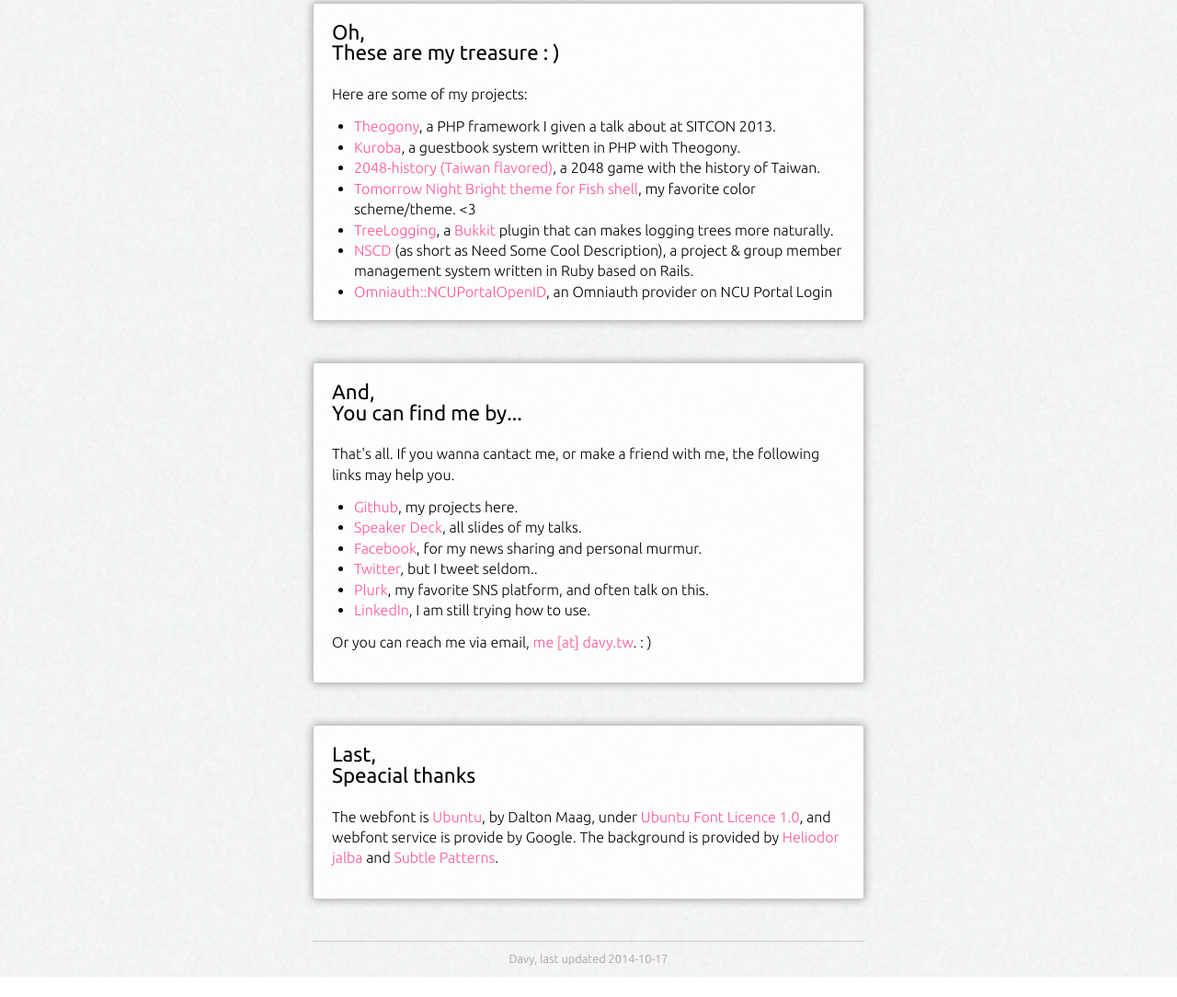
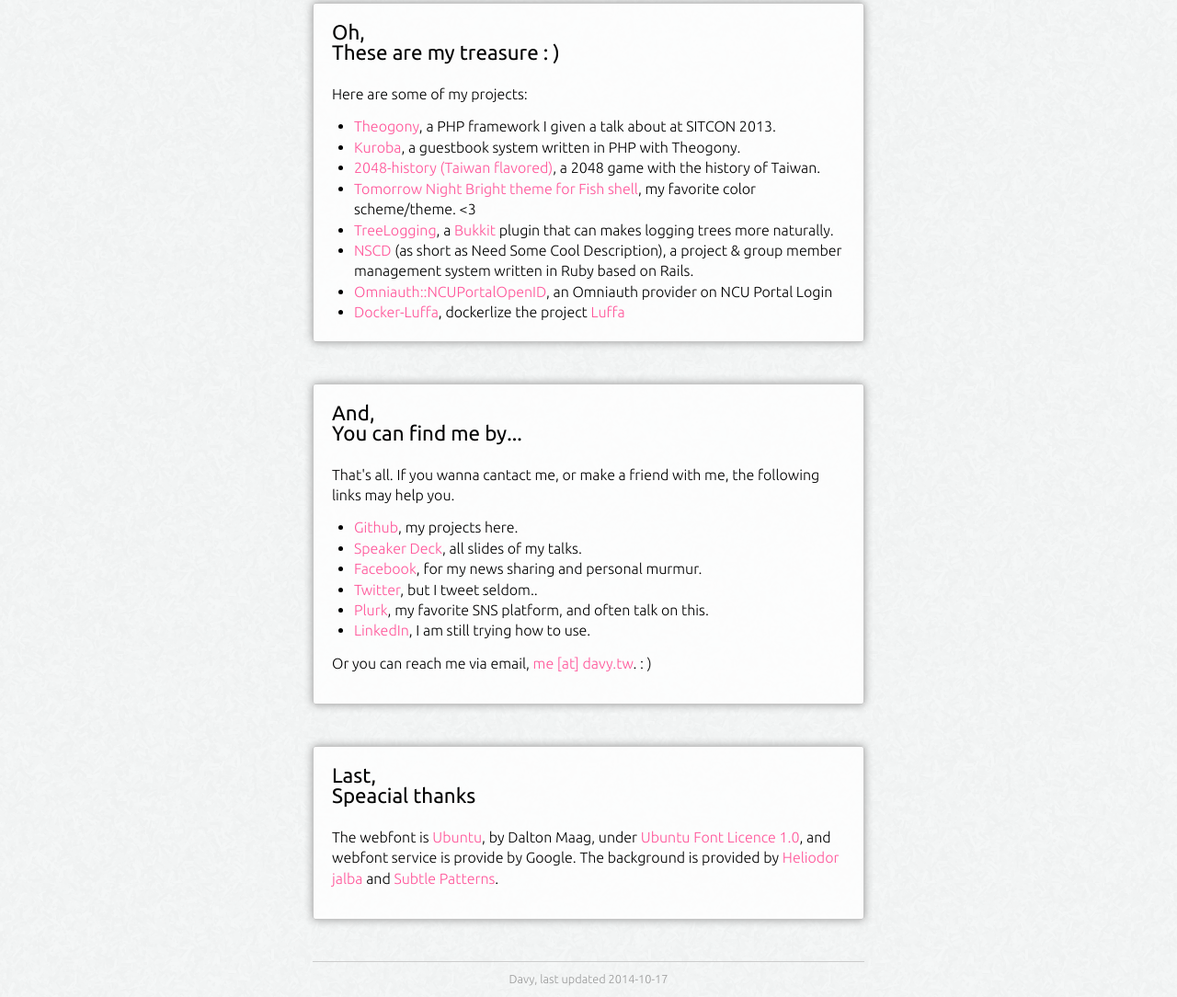
Before and after one commit to david50407/davy.tw, a plain HTML site: page index.html in a window 1280 px wide. Shown: the part 680-1764 px from the top of the page at 92% size. Before the commit the page ends 1742 px from the top, so only its background shows below. Drawn offline with Linux system fonts and the light colour scheme.

Commit message:
Add project

```diff
--- a/index.html
+++ b/index.html
@@ -86,6 +86,7 @@
 				<li><a href='https://github.com/david50407/TreeLogging'>TreeLogging</a>, a <a href='http://bukkit.org/'>Bukkit</a> plugin that can makes logging trees more naturally.</li>
 				<li><a href='https://github.com/david50407/NSCD'>NSCD</a> (as short as Need Some Cool Description), a project &amp; group member management system written in Ruby based on Rails.</li>
 				<li><a href='https://github.com/david50407/omniauth-ncu-portal-openid'>Omniauth::NCUPortalOpenID</a>, an Omniauth provider on NCU Portal Login</li>
+				<li><a href='https://github.com/david50407/docker-luffa'>Docker-Luffa</a>, dockerlize the project <a href='https://github.com/rschiang/luffa'>Luffa</a></li>
 			</ol>
 
 			</article>
```
